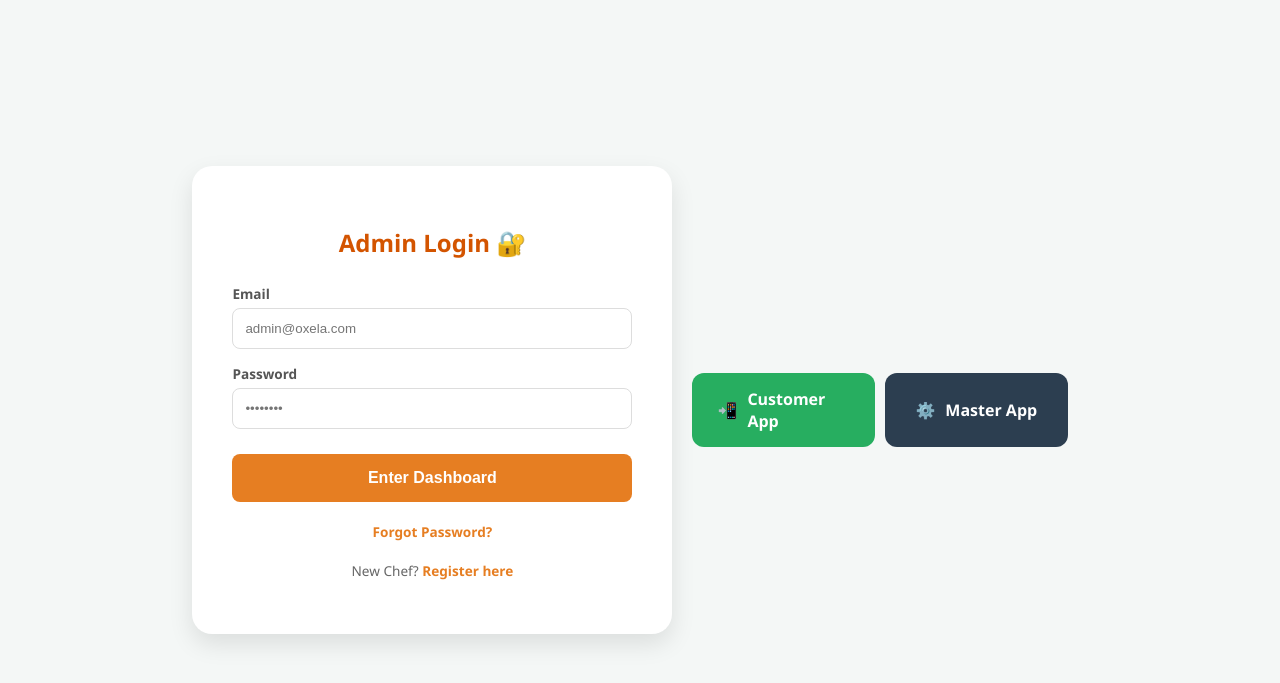
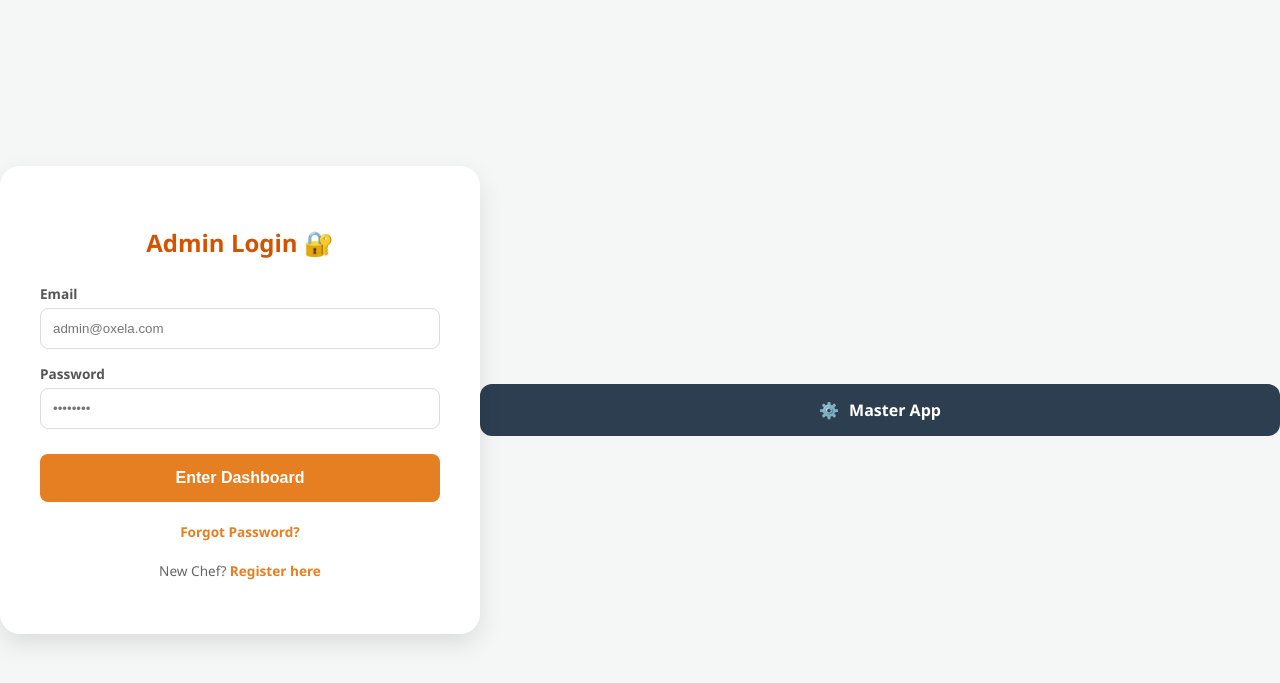
Before and after one commit to simeonjohn118-arch/Oxela-Kitchen, a Flask app: page /master in a window 1280 px wide. Shown: the top 683 px of the page. Run offline with Flask 3, Linux system fonts and the light colour scheme.

Commit message:
update index.html

```diff
--- a/templates/master/index.html
+++ b/templates/master/index.html
@@ -135,11 +135,7 @@
     </div>
 </div>
 
-<div style="display: flex; gap: 10px; justify-content: center; padding: 20px;">
-    <a href="/static/downloads/oxela_customer.apk" download class="btn-download customer-btn">
-        <span>📲</span> Customer App
-    </a>
-    <a href="/static/downloads/oxela_master.apk" download class="btn-download master-btn">
+    <a href="/static/template/oxela_master.apk" download class="btn-download master-btn">
         <span>⚙️</span> Master App
     </a>
 </div>
```
